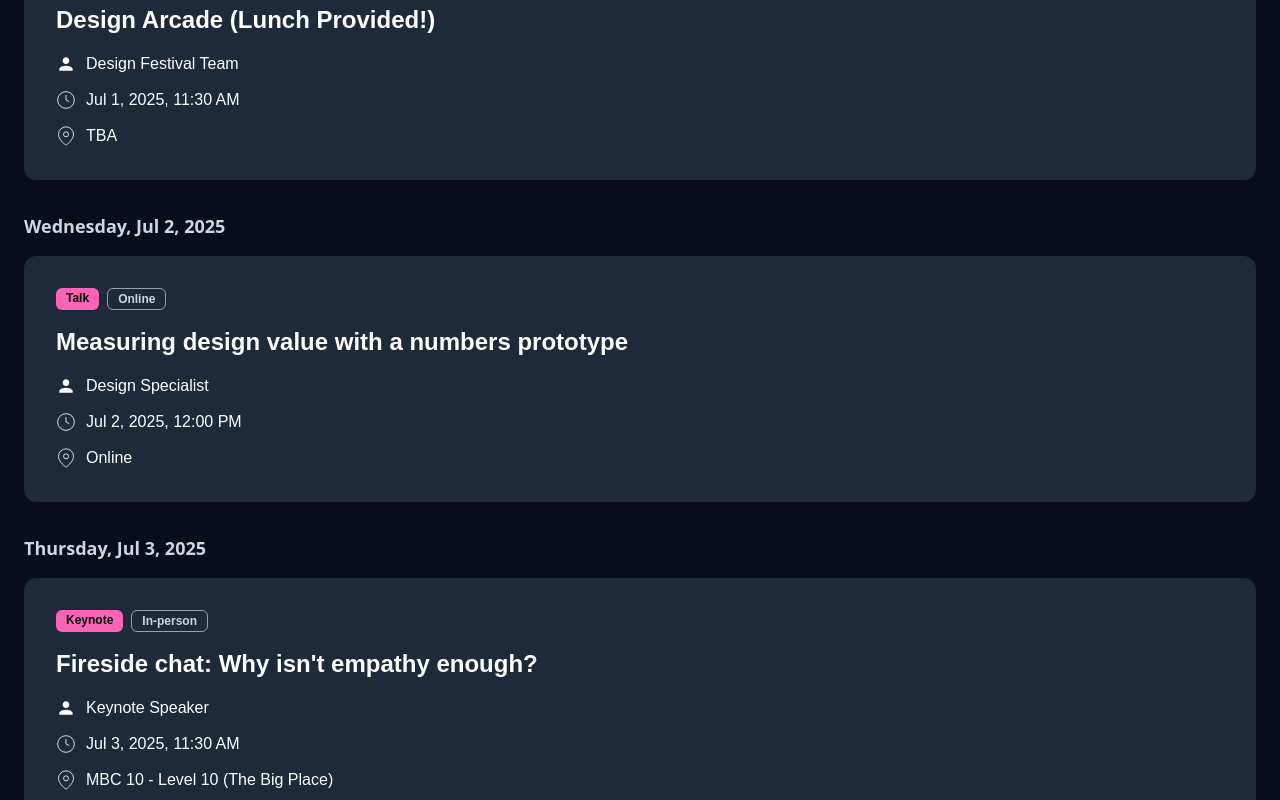
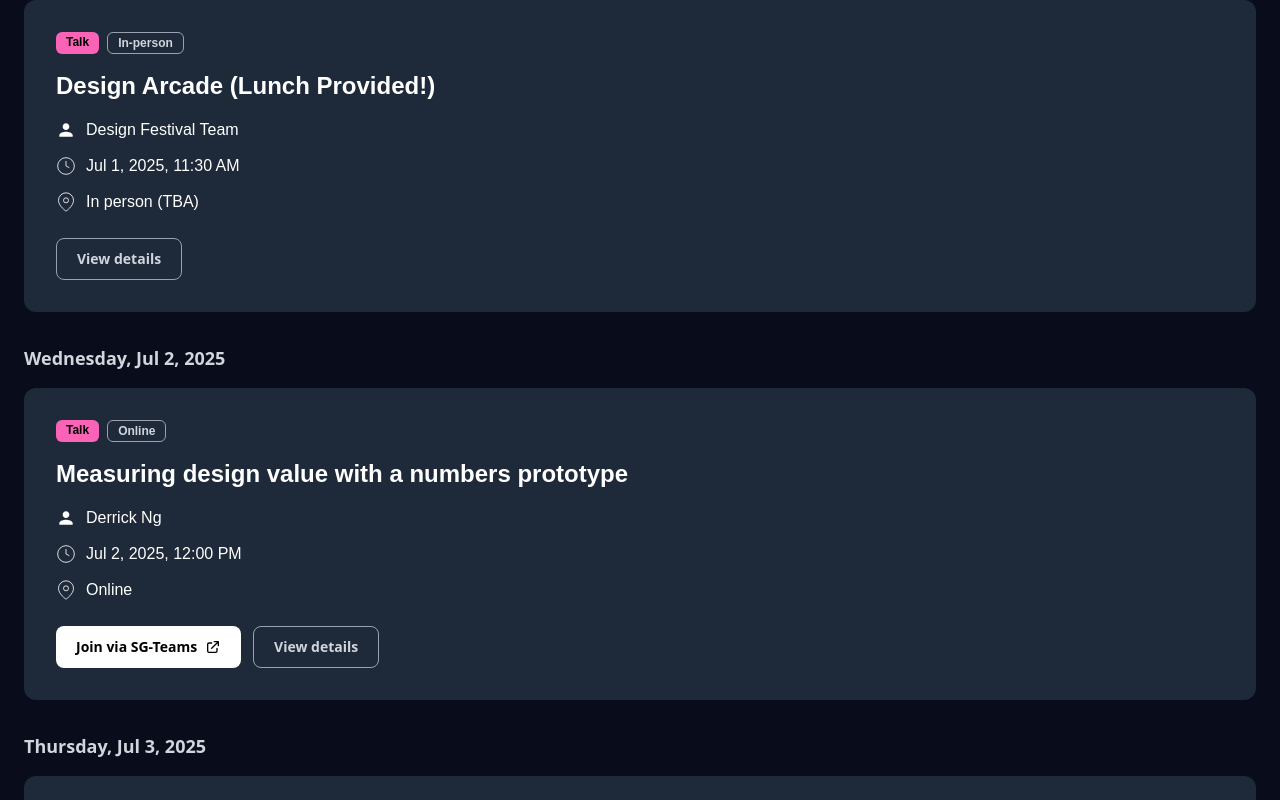
Before and after one commit to rezailmi/govtech-designfest, a Next.js app: page / in a window 1280 px wide. Shown: the part 5420-6220 px from the top of the page. Built offline with nearby package versions, Linux system fonts and the light colour scheme.

Commit message:
Update AgendaSection to enhance online event functionality for "GovTech Design Festival 2025"; implement dynamic join links for online sessions based on time, and improve location display for in-person events. Update speaker details for accuracy and consistency.

```diff
--- a/src/app/page.tsx
+++ b/src/app/page.tsx
@@ -490,11 +490,43 @@ function AgendaSection() {
                       <circle cx="12" cy="10" r="3"/>
                     </svg>
                     <span className="text-base font-medium text-white" style={{ fontFamily: 'Geist, sans-serif' }}>
-                      {item.locationDetails && item.location === 'In-Person'
-                        ? `${item.locationDetails}`
-                        : item.location
+                      {item.location === 'Online'
+                        ? 'Online'
+                        : `In person${item.locationDetails ? ` (${item.locationDetails})` : ''}`
                       }
                     </span>
+                  </div>
+
+                  {/* Action buttons */}
+                  <div className="mt-6 flex flex-wrap gap-3">
+                    {/* Join button for online sessions */}
+                    {item.location === 'Online' && (() => {
+                      let joinUrl = ''
+                      if (item.time.includes('12:00 PM')) {
+                        joinUrl = 'https://go.gov.sg/designfestival-talk12pm'
+                      } else if (item.time.includes('1:00 PM')) {
+                        joinUrl = 'https://go.gov.sg/designfestival-talk1pm'
+                      }
+
+                      return joinUrl ? (
+                        <a
+                          href={joinUrl}
+                          target="_blank"
+                          rel="noopener noreferrer"
+                          className="bg-white text-black px-5 py-2.5 rounded-lg font-semibold hover:bg-gray-100 transition-colors text-sm inline-flex items-center gap-2"
+                        >
+                          Join via SG-Teams
+                          <svg className="w-4 h-4" fill="none" stroke="currentColor" viewBox="0 0 24 24">
+                            <path strokeLinecap="round" strokeLinejoin="round" strokeWidth={2} d="M10 6H6a2 2 0 00-2 2v10a2 2 0 002 2h10a2 2 0 002-2v-4M14 4h6m0 0v6m0-6L10 14" />
+                          </svg>
+                        </a>
+                      ) : null
+                    })()}
+
+                    {/* View details button for all items */}
+                    <button className="border border-gray-400 text-gray-300 px-5 py-2.5 rounded-lg font-semibold hover:bg-gray-700 hover:border-gray-300 transition-colors text-sm">
+                      View details
+                    </button>
                   </div>
                 </div>
               </div>
--- a/src/data/agenda.ts
+++ b/src/data/agenda.ts
@@ -129,7 +129,7 @@ export const agendaItems: AgendaItem[] = [
     time: '12:00 PM',
     title: 'Measuring design value with a numbers prototype',
     topics: ['Talk', 'Online', 'Build Craft'],
-    speakers: [{ name: 'Design Specialist', role: 'Senior Analyst', company: 'GovTech Singapore' }],
+    speakers: [{ name: 'Derrick Ng', role: 'Speaker', company: 'GovTech Singapore' }],
     location: 'Online'
   },
   {
@@ -139,7 +139,10 @@ export const agendaItems: AgendaItem[] = [
     time: '11:30 AM',
     title: 'Fireside chat: Why isn\'t empathy enough?',
     topics: ['In-Person', 'Keynote', 'Talk'],
-    speakers: [{ name: 'Keynote Speaker', role: 'Design Leader', company: 'GovTech Singapore' }],
+    speakers: [
+      { name: 'MOS Jasmin', role: 'Minister of State', company: 'GovTech Singapore' },
+      { name: 'ACE Bernard', role: 'Assistant Chief Executive', company: 'GovTech Singapore' }
+    ],
     location: 'In-Person',
     locationDetails: 'MBC 10 - Level 10 (The Big Place)'
   },
```
